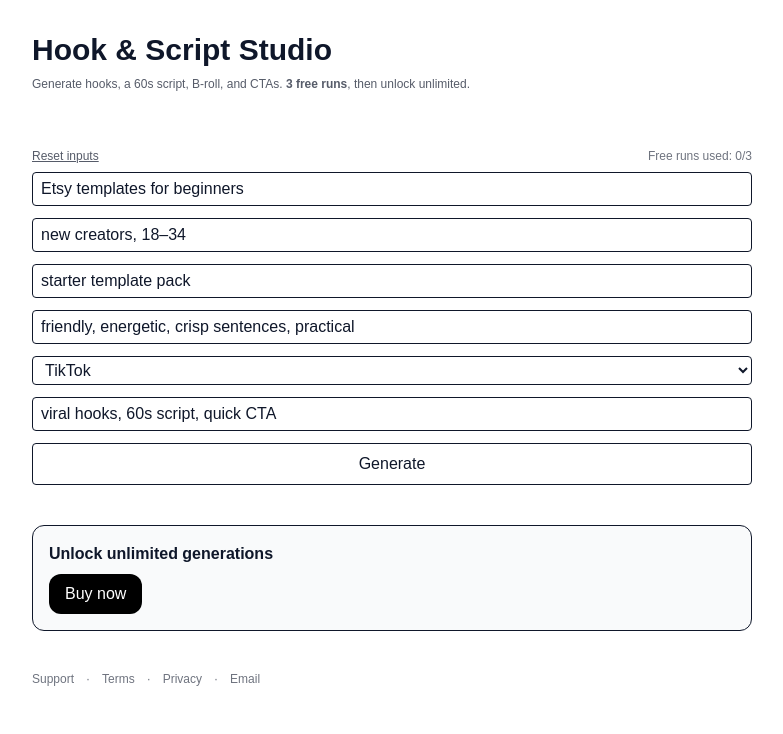
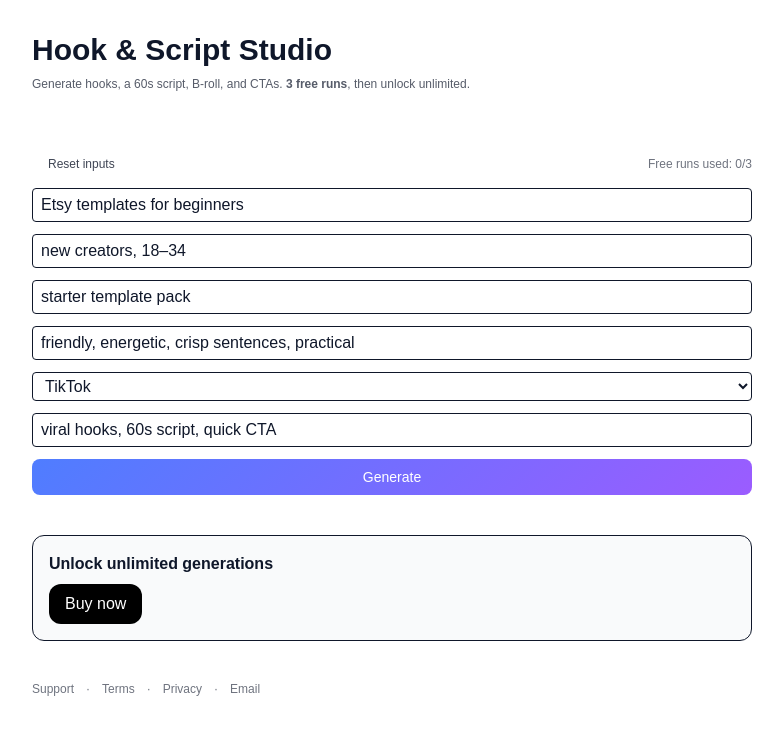
Before and after one commit to aveeno350-ctrl/hook-script-studio, a Next.js app: page / in a window 1280 px wide. Shown: the top 734 px of the page, without its empty margins (248-1031 px from the left). Built offline with nearby package versions, Linux system fonts and the light colour scheme; no server answers.

Commit message:
Update page.tsx

```diff
--- a/app/page.tsx
+++ b/app/page.tsx
@@ -199,13 +199,10 @@ export default function Home() {
       {/* Main content */}
       <main className="mx-auto max-w-3xl px-6 pb-12">
         <div className="flex items-center justify-between mb-2">
-          <button
-            type="button"
-            onClick={resetInputs}
-            className="text-xs underline opacity-70"
-          >
-            Reset inputs
-          </button>
+          <button onClick={resetInputs} className="btn btn-ghost text-xs">
+  Reset inputs
+</button>
+
           <p className="text-xs opacity-60">Free runs used: {runs}/3</p>
         </div>
 
@@ -255,7 +252,7 @@ export default function Home() {
             type="button"
             onClick={generate}
             disabled={loading}
-            className="rounded px-4 py-2 border"
+            className="btn btn-primary"
           >
             {loading ? (
               <span className="flex items-center gap-2">
@@ -279,9 +276,10 @@ export default function Home() {
 
             {/* Extra actions */}
             <div className="space-x-2 mb-2">
-              <button onClick={copyAll} className="rounded px-3 py-2 border">
-                Copy All
-              </button>
+              <button onClick={copyAll} className="btn btn-secondary">
+  Copy All
+</button>
+
               <button onClick={downloadTxt} className="rounded px-3 py-2 border">
                 Download .txt
               </button>
```
